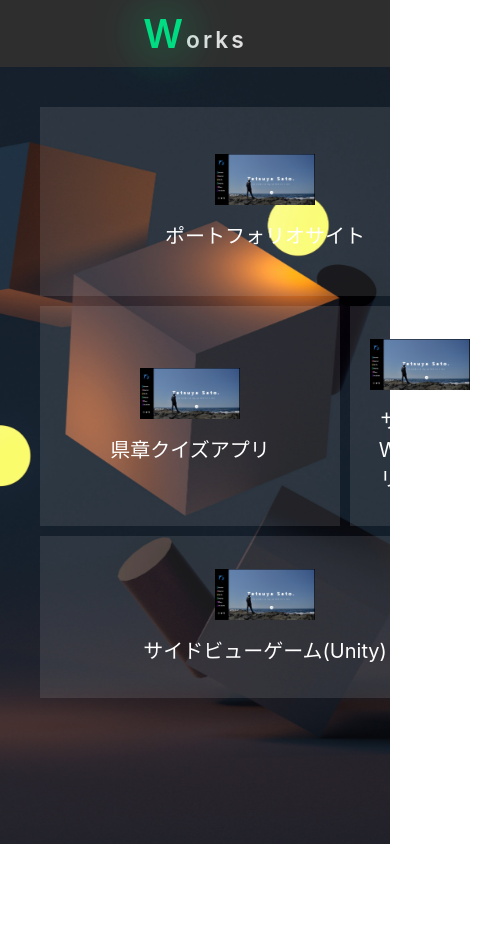
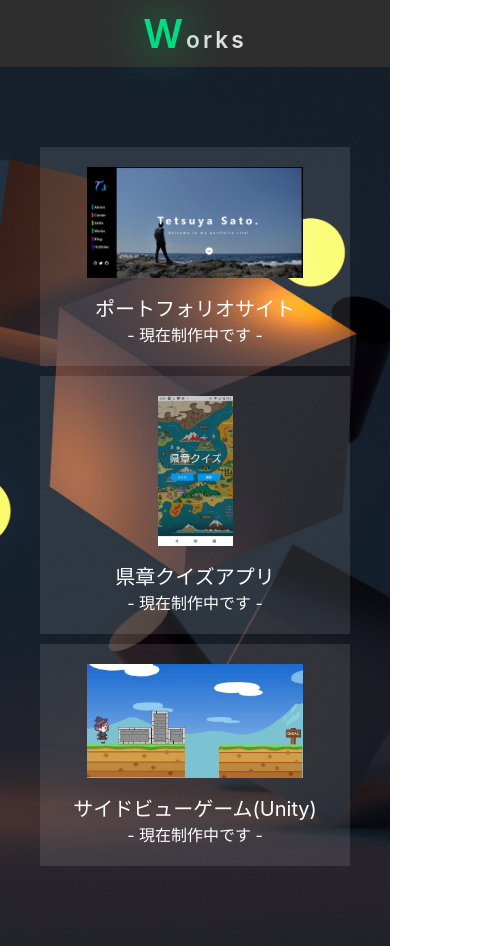
Before and after one commit to Tech-an/my-portfolio-site-jsx, a Next.js app: page /works in a window 390 px wide. Shown: the whole page, 490 px wide, since content can reach past the window. Before the commit the page ends 844 px from the top, so only its background shows below. Built offline with nearby package versions, Linux system fonts and the light colour scheme.

Commit message:
worksページの作成

```diff
--- a/src/pages/career.jsx
+++ b/src/pages/career.jsx
@@ -74,7 +74,7 @@ export default function Career() {
               text: "",
             })}
             {careerItem({
-              years: "2022.4 - 2022.3",
+              years: "2022.4 - 2023.3",
               imgSrc: nu,
               imgAlt: "大学のロゴ",
               title: "名古屋大学大学院 / 情報学研究科 (M2)",
--- a/src/pages/works.jsx
+++ b/src/pages/works.jsx
@@ -1,38 +1,80 @@
 import styles from "../styles/works.module.css";
 import Image from "next/image";
-import sample from "../../public/portfolio.jpg";
+import portfolio from "../../public/portfolio.jpg";
+import quizApp from "../../public/quizApp.jpg";
+import unityGame from "../../public/unitygame.jpg";
+
+import { Paper } from "@mui/material";
+
+import { useState } from "react";
 
 export default function Works() {
+  const workItem = (title, text, imgSrc, modal_text, dev) => {
+    return (
+      <div
+        className={styles.box}
+        onClick={() => {
+          toggleModal({ title, modal_text, dev });
+        }}
+      >
+        <div className={styles.content}>
+          <Image src={imgSrc} alt="portfolio-site" />
+          <p>{title}</p>
+          <p className={styles.description}>{text}</p>
+        </div>
+      </div>
+    );
+  };
+
+  const [showModal, setShowModal] = useState(false);
+  const [modalContent, setModalContent] = useState("");
+  const toggleModal = (modal_content) => {
+    if (showModal) {
+      closeModal();
+    } else {
+      openModal();
+      setModalContent(modal_content);
+    }
+    setShowModal(!showModal);
+  };
+  const openModal = () => {
+    window.document.body.style.overflow = "hidden";
+  };
+  const closeModal = () => {
+    window.document.body.style.overflow = "auto";
+  };
+  const modal = () => {
+    return (
+      <div className={styles.modal_bg}>
+        <Paper elevation={3} className={styles.modal_container}>
+          <div className={styles.modal_content}>
+            <h2>{modalContent.title}</h2>
+            <p>{modalContent.modal_text}</p>
+            <p>{modalContent.dev}</p>
+            <button onClick={toggleModal}>Close</button>
+          </div>
+        </Paper>
+        <div className={styles.mask} onClick={toggleModal}></div>
+      </div>
+    );
+  };
+
   return (
     <div className={styles.container} id="Works">
       <h1 className={`${styles.title} ${styles.sticky}`}>
         <span>W</span>orks
       </h1>
+      <div className="app">{showModal && modal()}</div>
       <div className={styles.grid_container}>
-        <div className={styles.box}>
-          <div className={styles.content}>
-            <Image src={sample} alt="sample" width={100} />
-            <p>ポートフォリオサイト</p>
-          </div>
-        </div>
-        <div className={styles.box}>
-          <div className={styles.content}>
-            <Image src={sample} alt="sample" width={100} />
-            <p>県章クイズアプリ</p>
-          </div>
-        </div>
-        <div className={styles.box}>
-          <div className={styles.content}>
-            <Image src={sample} alt="sample" width={100} />
-            <p>サンプルWebアプリ(AWS)</p>
-          </div>
-        </div>
-        <div className={styles.box}>
-          <div className={styles.content}>
-            <Image src={sample} alt="sample" width={100} />
-            <p>サイドビューゲーム(Unity)</p>
-          </div>
-        </div>
+        {workItem(
+          "ポートフォリオサイト",
+          "- 現在制作中です -",
+          portfolio,
+          "Next.jsをベースにHTML,CSS,JavaScripを駆使して制作しました。",
+          "HTML/CSS/JavaScript/React/Next.js/Vercel"
+        )}
+        {workItem("県章クイズアプリ", "- 現在制作中です -", quizApp)}
+        {workItem("サイドビューゲーム(Unity)", "- 現在制作中です -", unityGame)}
       </div>
     </div>
   );
--- a/src/styles/works.module.css
+++ b/src/styles/works.module.css
@@ -6,7 +6,6 @@
   background-attachment: fixed;
   /* background-color: rgba(255, 255, 255, 0.2);
   background-blend-mode: lighten; */
-  height: 100vh;
 }
 .title {
   text-align: center;
@@ -29,13 +28,12 @@
 }
 
 .grid_container {
-  height: 70vh;
   position: relative;
   max-width: 100%;
   display: grid;
   grid-template-columns: repeat(auto-fill, minmax(300px, 1fr));
   grid-template-rows: minmax(100px, auto-fill);
-  margin: 40px;
+  padding: 80px 40px;
   grid-auto-flow: dense;
   grid-gap: 10px;
 }
@@ -58,15 +56,27 @@
 }
 .grid_container .box img {
   position: relative;
-  max-width: 100px;
+  width: auto;
+  max-width: 80%;
+  height: auto;
+  max-height: 250px;
   margin-bottom: 10px;
 }
+
+.box .description {
+  font-size: 1rem;
+}
+
 .grid_container .box:nth-child(1) {
   grid-column: span 2;
   grid-row: span 2;
 }
-.grid_container .box:nth-child(4) {
-  grid-column: span 2;
+.grid_container .box:nth-child(2) {
+  grid-column: span 1;
+  grid-row: span 1;
+}
+.grid_container .box:nth-child(3) {
+  grid-column: span 1;
   grid-row: span 1;
 }
 
@@ -75,3 +85,56 @@
   word-wrap: break-word; /* overflow-wrap のエイリアス */
   max-width: 100%; /* 親要素の幅に合わせてテキストを折り返す */
 }
+
+.modal_bg {
+  height: 100vh;
+  width: 100%;
+  display: flex;
+  justify-content: center;
+  align-items: center;
+  position: fixed;
+  top: 0;
+  left: 0;
+  z-index: 100;
+}
+
+.mask {
+  height: 100%;
+  width: 100%;
+  background-color: rgba(0, 0, 0, 0.6);
+  position: fixed;
+  z-index: 10;
+  top: 0;
+  left: 0;
+}
+
+.modal_container {
+  height: 80%;
+  width: 80%;
+  z-index: 100;
+  background-color: rgb(250, 250, 250);
+}
+
+.modal_content {
+  margin: 20px 40px;
+}
+
+@media (min-width: 1530px) {
+  .grid_container .box:nth-child(1) {
+    grid-column: span 2;
+    grid-row: span 1;
+  }
+}
+@media (max-width: 880px) {
+  .grid_container {
+    grid-template-columns: repeat(auto-fill, minmax(50%, 1fr));
+    grid-template-rows: minmax(auto, auto);
+  }
+  .grid_container .box {
+    grid-column: unset !important;
+    grid-row: unset !important;
+  }
+  .grid_container .box img {
+    max-height: 150px;
+  }
+}
```
Also changed, not shown: public/quizApp.jpg (added), public/unitygame.jpg (added).
